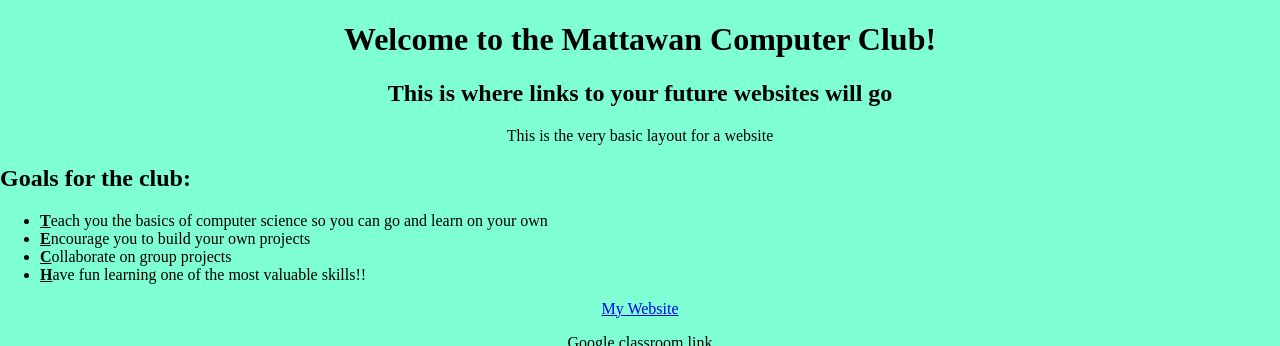
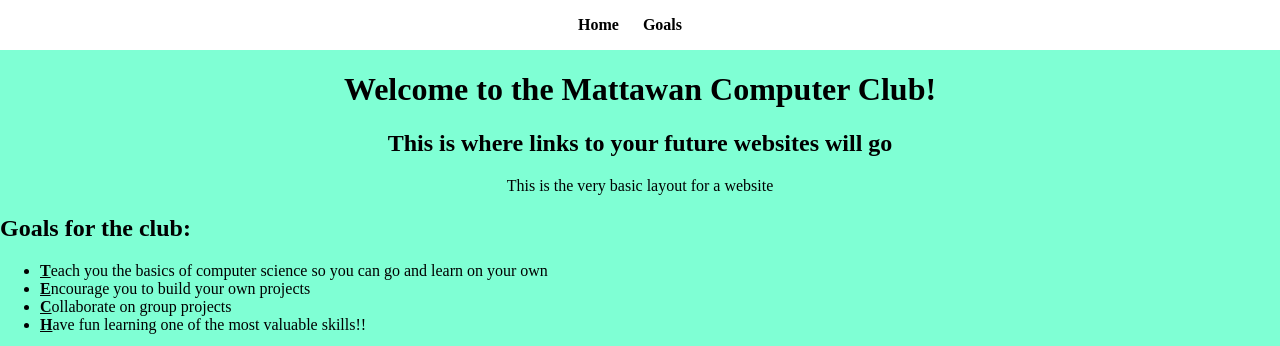
Before and after one commit to mattawancomputerclub/mattawancomputerclub.github.io, a plain HTML site: page index.html in a window 1280 px wide. Shown: the top 346 px of the page. Drawn offline with Linux system fonts and the light colour scheme.

Commit message:
added mini menu

```diff
--- a/index.html
+++ b/index.html
@@ -7,7 +7,14 @@
     <title>Computer Club</title>
     <link rel="stylesheet" href="styles.css">
     <!--to commit, go to view>source control>hit the checkmark>commit-->
-
+   <header>
+    <nav>
+      <ul>
+        <li><a href="mattawancomputerclub.github.io">Home</a></li>
+        <li><a href="mattawancomputerclub.github.io/goals">Goals</a></li>
+      </ul>
+    </nav>
+   </header>
 </head>
 <body>
  <h1> Welcome to the Mattawan Computer Club!</h1>
--- a/styles.css
+++ b/styles.css
@@ -1,3 +1,27 @@
+header {
+    background-color: white;
+    color: #fff;
+    text-align: center;
+    padding: 1em;
+
+}
+nav ul{
+    list-style: none;
+    padding: 0;
+    margin: 0;
+}
+nav ul li{
+    display: inline;
+    margin-right: 20px;
+}
+nav a{
+    text-decoration: none;
+    color: black;
+    font-weight: bold;
+}
+nav a:hover{
+    color: #ffcc00
+}
 body {
     margin: 0;
     background-color: aquamarine;
```
